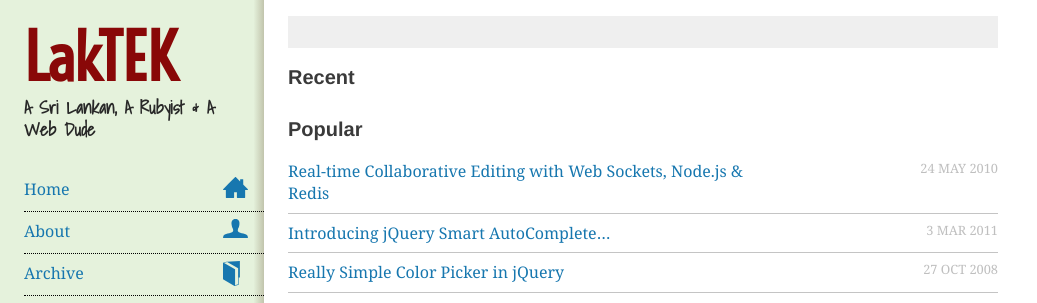
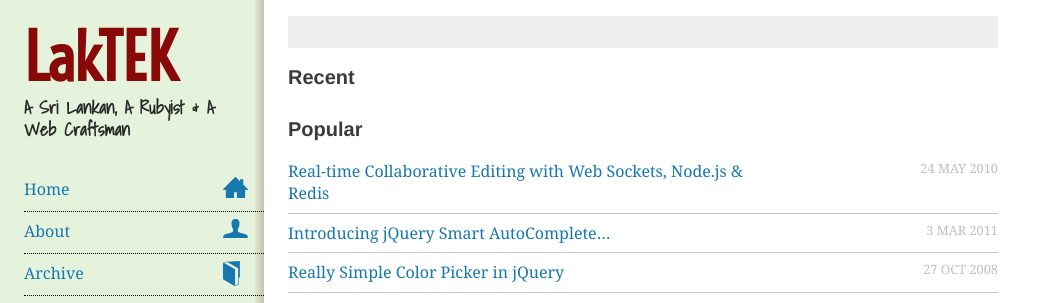
Before and after one commit to laktek/LakTEK-blog, a Jekyll site: the page built from index.html, in a window 1280 px wide. Shown: the top 303 px of the page, without its empty margins (0-1037 px from the left). Built offline with Jekyll 4.4.1, drawn with Linux system fonts in a browser that asks for light colours; nearby versions of some CDN libraries; Markdown is read by kramdown in place of the engine named in the settings.

Commit message:
Added images for the post and made some config changes

```diff
--- a/_config.yml
+++ b/_config.yml
@@ -1,5 +1,5 @@
 name: LakTEK
-tagline: "A Sri Lankan, A Rubyist &amp; A Web Dude"
+tagline: "A Sri Lankan, A Rubyist &amp; A Web Craftsman"
 host: laktek.com
 permalink: /:year/:month/:day/:title
 auto: true
--- a/javascripts/site.js
+++ b/javascripts/site.js
@@ -99,7 +99,7 @@
      var article_extract_obj = $("<div></div>");
      article_extract_obj.append(raw_article);
 
-     $('article[role=latest] div.entry-content').html($(article_extract_obj.find('p')[paras_to_show]).prevAll(':not(h2, h3, h4)'));
+     $('article[role=latest] div.entry-content').html($(article_extract_obj.find('p')[paras_to_show]).prevAll(':not(h2, h3, h4, img, pre)'));
      $('article[role=latest] div.entry-content').show();
    }
 
```
Also changed, not shown: images/posts/graph_blog.jpg (added), images/posts/graph_expense.jpg (added), images/posts/graph_runkeeper.jpg (added).
